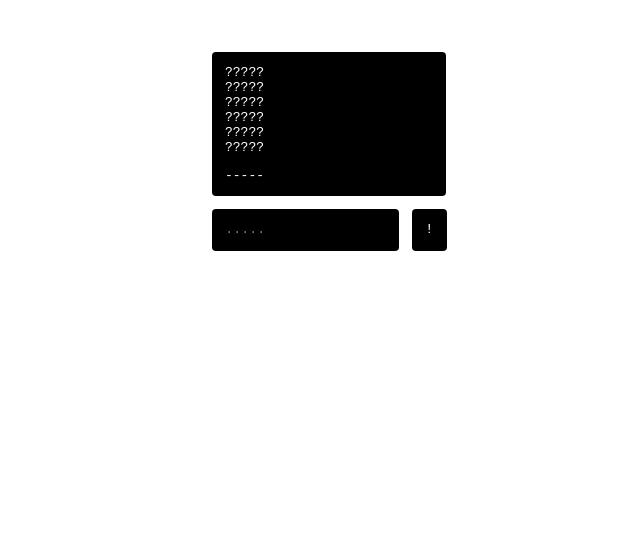
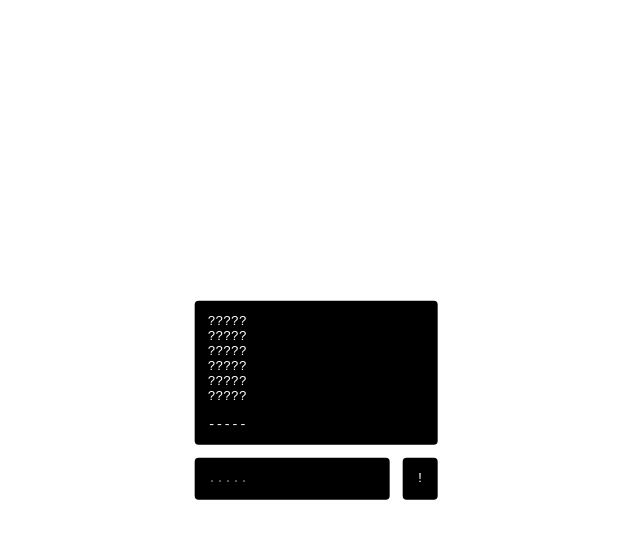
Before and after one commit to wordables/wordables.github.io, a plain HTML site: page index.html in a window 1280 px wide. Shown: the whole page, without its empty margins (324-964 px from the left). Drawn offline with Linux system fonts and the light colour scheme.

Commit message:
Reverting to old HTML/JS.

```diff
--- a/index.html
+++ b/index.html
@@ -2,7 +2,7 @@
 <html>
 	<head>
 		<title>Wordables</title>
-		<meta name="viewport" content="width=device-width, initial-scale=1, maximum-scale=1">
+		<meta name="viewport" content="width=device-width, initial-scale=1.0">
 
 		<style>
 			body {
@@ -21,9 +21,11 @@
 
 			div.content
 			{
-				margin: auto;
-				margin-top: 4em;
-				width: 16em;
+				position: absolute;
+				left: 50%;
+				top: 50%;
+				-webkit-transform: translate(-50%, -50%);
+				transform: translate(-50%, -50%);
 			}
 
 			input, button
@@ -39,7 +41,6 @@
 			input
 			{
 				margin-right: 1em;
-				width: 12em;
 			}
 
 			div.inputs
@@ -60,7 +61,6 @@
 				color: #FFF;
 				border-radius: 4px;
 				margin-bottom: 1em;
-				width: 16em;
 			}
 
 			p {
```
